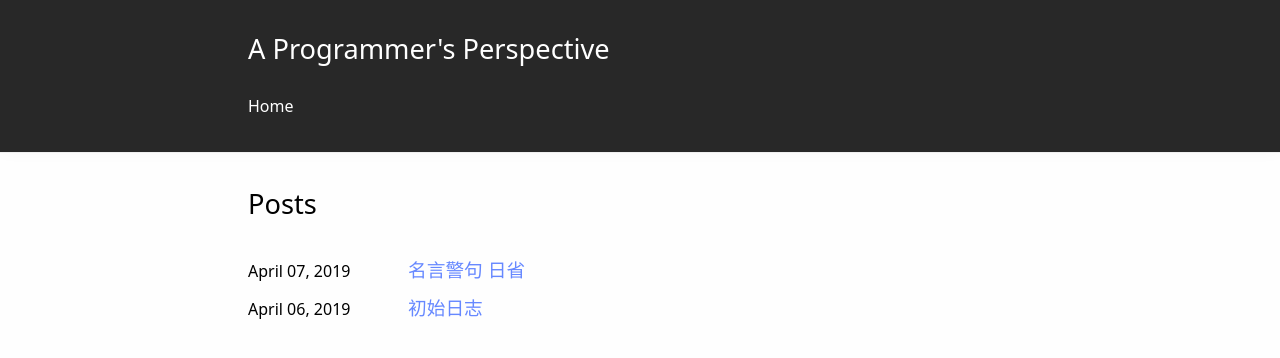
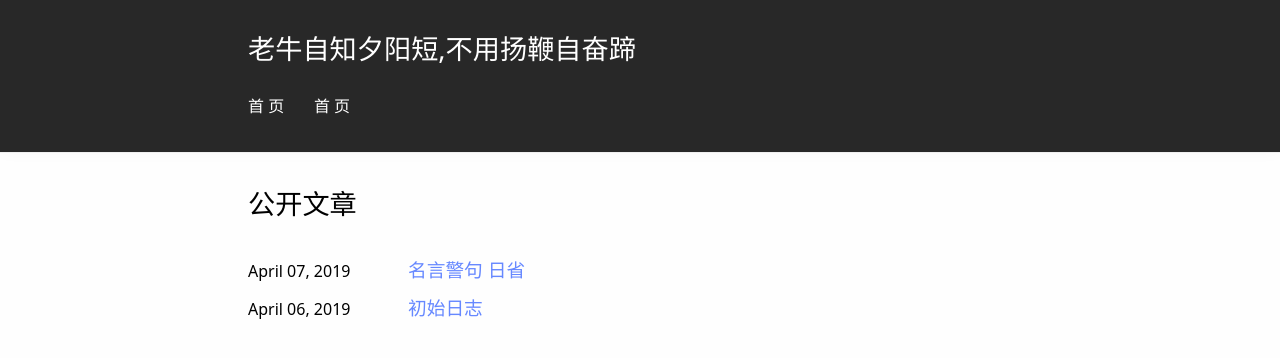
Before and after one commit to sunchao0427/blog, a Jekyll site: the page built from index.html, in a window 1280 px wide. Shown: the top 358 px of the page. Built offline with Jekyll 4.4.1, drawn with Linux system fonts in a browser that asks for light colours; the list of posts is cut into pages by our own code.

Commit message:
update layout

```diff
--- a/_config.yml
+++ b/_config.yml
@@ -1,4 +1,4 @@
-title: "A Programmer's Perspective"
+title: "老牛自知夕阳短,不用扬鞭自奋蹄"
 author: "Sun Chao"
 description: "My personal blog where I share my personal thoughts and progress on programming here."
 lang: "zh-CN"
--- a/_layouts/default.html
+++ b/_layouts/default.html
@@ -30,7 +30,7 @@
       {% if path.first %}
         <a href="{{ path.first[1] }}" target="_blank">{{ path.first[0] }}</a>
       {% else %}
-        {% assign node = site.pages | where: "name", path | first %}<a href="{{ node.url | relative_url }}">{{ node.title }}</a>
+        {% assign node = site.pages | where: "name", path | first %}<a href="{{ node.url | relative_url }}">首 页</a>  <!--{{ node.title }}-->
       {% endif %}
     {% endfor %}
     </nav>
--- a/_layouts/home.html
+++ b/_layouts/home.html
@@ -25,7 +25,7 @@ layout: default
 {% else %}
 <article class="archive">
   {{ content }}
-  <header><h1>Posts</h1></header>
+  <header><h1>公开文章</h1></header>
   {% for post in site.posts %}
   {%- assign date_format = site.date_format | default: "%B %d, %Y" -%}
   <div>
```
